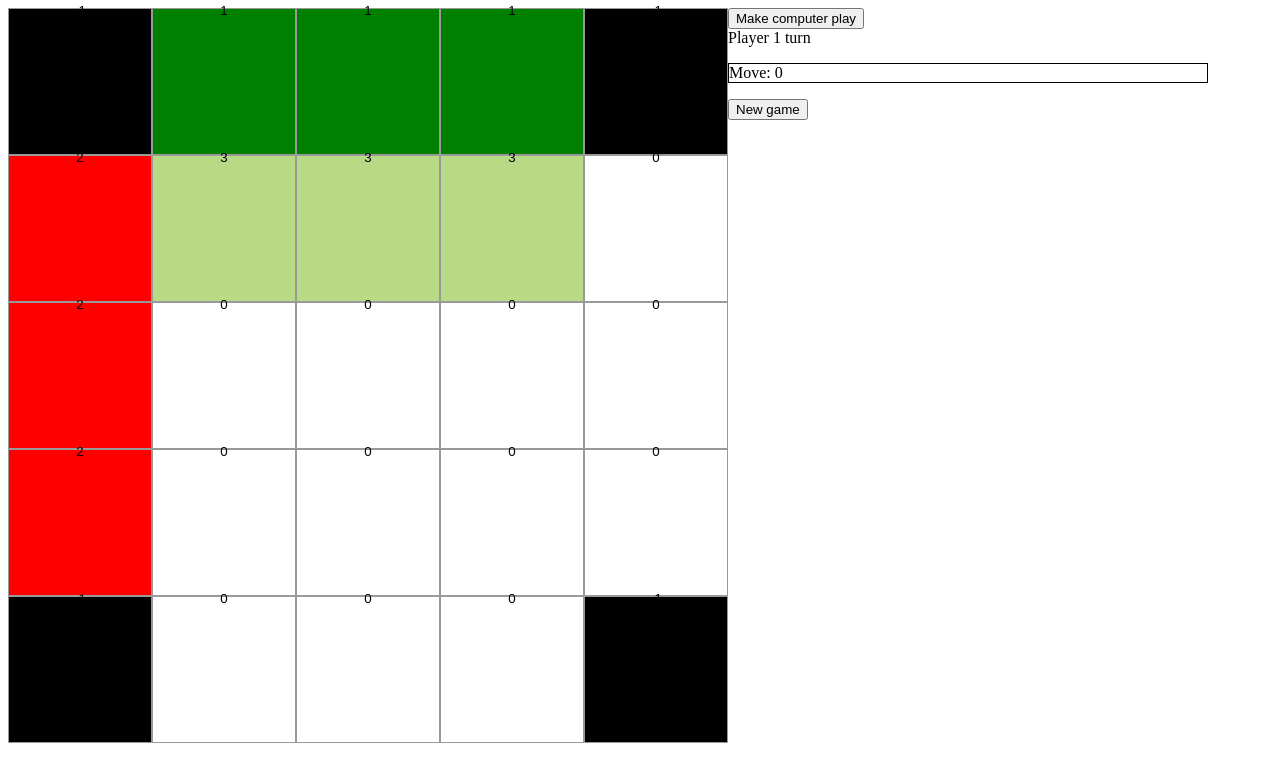
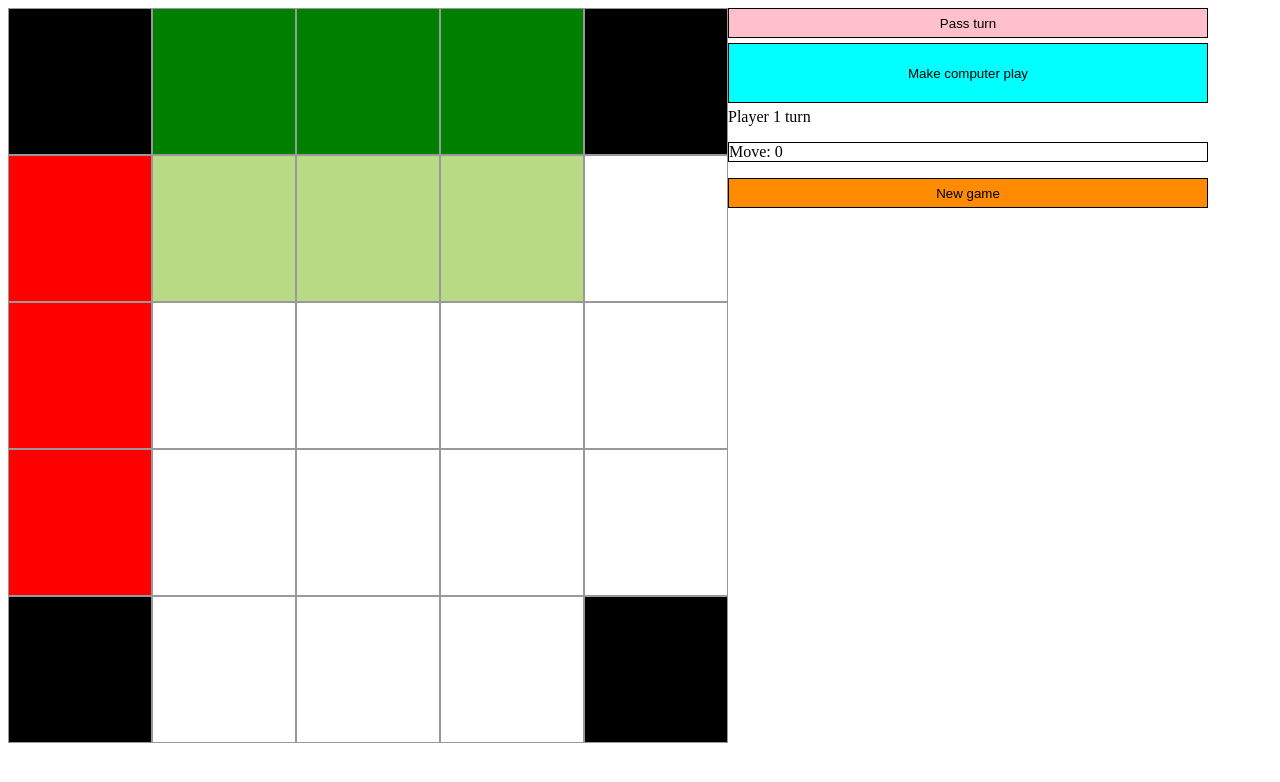
Before and after one commit to KetillG/sugar-game, a React app: page / in a window 1280 px wide. Built offline with nearby package versions, Linux system fonts and the light colour scheme.

Commit message:
Added pass turn button and cleaned up code

```diff
--- a/src/index.css
+++ b/src/index.css
@@ -74,3 +74,23 @@
 .game-history li:nth-child(2n+3) {
     background-color: palevioletred;
 }
+
+.button {
+    width: 100%;
+    background-color: #fff;
+    height: 30px;
+    border: 1px solid black;
+    margin-bottom: 5px;
+}
+.pass-turn {
+    background-color: pink;
+}
+
+.pc-turn {
+    height: 60px;
+    background-color: aqua;
+}
+
+.reset-game {
+    background-color: darkorange
+}
--- a/src/index.js
+++ b/src/index.js
@@ -8,7 +8,7 @@ import './index.css';
 function Square(props) {
   return (
     <button className={`square square-${props.value}`} onClick={props.onClick}>
-      <p>{props.value}</p>
+
     </button>
   );
 }
@@ -255,6 +255,12 @@ class Game extends Component {
       turn: index % 2 === 0,
     });
   }
+  // Allows player to pass his turn
+  passTurn() {
+    this.setState({
+      turn: !this.state.turn,
+    });
+  }
 
   render() {
     // Shows which player turn it is
@@ -267,7 +273,8 @@ class Game extends Component {
 
     // Checks if a player has won and also adds move indicators for player
     let liveBoard
-    if(this.gameOver()) {
+    const gameOver = this.gameOver();
+    if(gameOver) {
       // Board is the static state of the board
       liveBoard = this.state.board;
       // Overwrites the status
@@ -290,6 +297,8 @@ class Game extends Component {
       );
     }
 
+    const canPcPlay = gameOver ? null : () => this.computerTurn();
+
     return (
       <div className="game">
         <div className="game-board">
@@ -299,14 +308,17 @@ class Game extends Component {
           />
         </div>
         <div className="game-info">
-          <button className="reset-game" onClick={() => this.computerTurn()}>
+        <button className="button pass-turn" onClick={() => this.passTurn()}>
+            Pass turn
+          </button>
+          <button className="button pc-turn" onClick={canPcPlay}>
             Make computer play
           </button>
           <div>{status}</div>
           <ul className="game-history">
             {history}
           </ul>
-          <button className="reset-game" onClick={() => this.resetGame()}>
+          <button className="button reset-game" onClick={() => this.resetGame()}>
             New game
           </button>
         </div>
--- a/src/player.js
+++ b/src/player.js
@@ -8,14 +8,11 @@
 // ];
 
 // The boards are stored here
-const hashedBoards = {};
+let hashedBoards = {};
 
 const computeBestMove = (board, player) => {
     console.time("Timer");
 
-// computeBestMove(testBoard, 2);
-
-// console.timeEnd("Timer");
     // Get score for each move
     let topMove = computeMoveForRow(deepCopyBoard(board), 1, player);
     let midMove = computeMoveForRow(deepCopyBoard(board), 2, player);
@@ -29,10 +26,8 @@ const computeBestMove = (board, player) => {
     // Create an array of scores
     const scores = [topMove, midMove, botMove];
 
-    console.log('=== RUN ===');
+    console.timeEnd("Timer");
 
-    console.log(scores);
-    console.timeEnd("Timer");
     // Find the index of highest score
     return scores.indexOf(Math.max(...scores)) + 1;
 }
```
